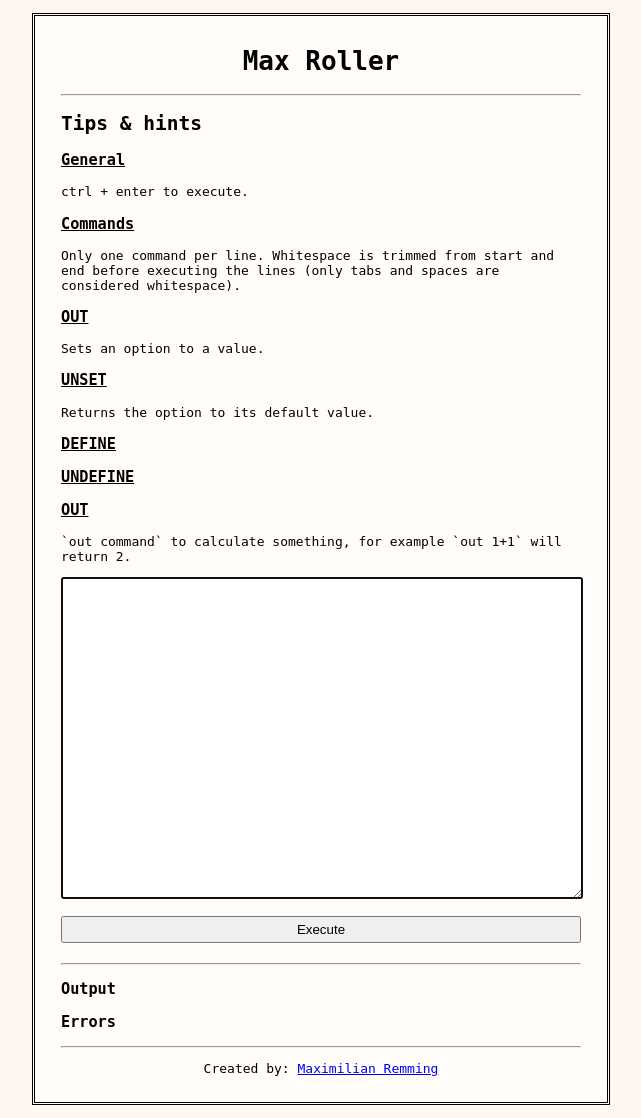
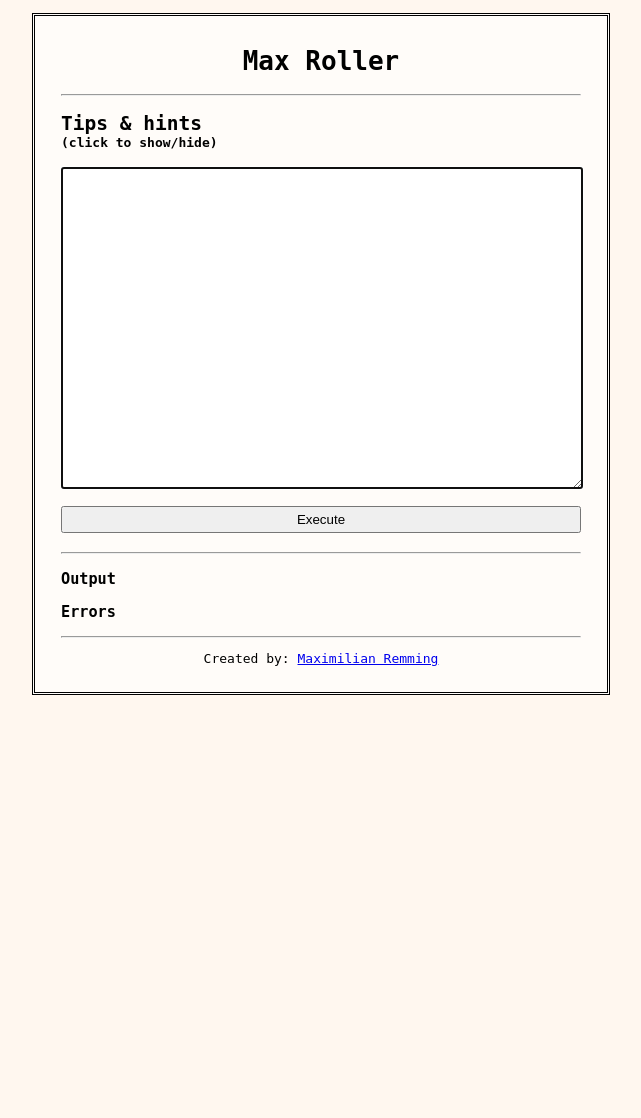
Before and after one commit to PolarPayne/dice, a Flask app: page / in a window 1280 px wide. Shown: the whole page, without its empty margins (319-960 px from the left). After the commit the page ends 695 px from the top, so only its background shows below. Run offline with Flask 2, Linux system fonts and the light colour scheme.

Commit message:
Default to not show tips and hints

```diff
--- a/static/code.js
+++ b/static/code.js
@@ -1,5 +1,5 @@
 var tipsHintsElement = document.getElementById("tips-hints"),
-    tipsHintsVisible = true;
+    tipsHintsVisible = false;
 
 
 function toggleTipsHints() {
--- a/static/code.min.js
+++ b/static/code.min.js
@@ -1,3 +1,3 @@
-var tipsHintsElement=document.getElementById("tips-hints"),tipsHintsVisible=!0;function toggleTipsHints(){tipsHintsElement.style=tipsHintsVisible?"display: none":"";tipsHintsVisible=!tipsHintsVisible;return!1}var codeElement=document.getElementById("code"),executeButton=document.getElementById("execute-button"),outUlElement=document.getElementById("out-ul"),errorsUlElement=document.getElementById("errors-ul");codeElement.addEventListener("keypress",execute);codeElement.focus();
+var tipsHintsElement=document.getElementById("tips-hints"),tipsHintsVisible=!1;function toggleTipsHints(){tipsHintsElement.style=tipsHintsVisible?"display: none":"";tipsHintsVisible=!tipsHintsVisible;return!1}var codeElement=document.getElementById("code"),executeButton=document.getElementById("execute-button"),outUlElement=document.getElementById("out-ul"),errorsUlElement=document.getElementById("errors-ul");codeElement.addEventListener("keypress",execute);codeElement.focus();
 function execute(b){if((void 0===b||b.ctrlKey)&&!executeButton.disabled){b=codeElement.value;document.body.style="cursor: wait;";executeButton.disabled=!0;executeButton.textContent="Executing...";var a=new XMLHttpRequest;a.open("POST","/",!0);a.setRequestHeader("Content-type","text/plain");a.onreadystatechange=function(){if(a.readyState===XMLHttpRequest.DONE){document.body.style="";executeButton.disabled=!1;executeButton.textContent="Execute";if(500==a.status)return window.alert("The server encountered an error parsing the input.\nSorry about that...");
 if(200==a.status){var b=function(a,b){for(var c;a.firstChild;)a.removeChild(a.firstChild);for(var d=0;d<b.length;d++)c=document.createElement("li"),c.innerText=b[d],a.appendChild(c)};if("application/json"===a.getResponseHeader("Content-type")&&null!==a.responseText){var e=JSON.parse(a.responseText);b(outUlElement,e.out);b(errorsUlElement,e.errors)}}}};a.send(b);return!1}};
--- a/templates/index.html
+++ b/templates/index.html
@@ -12,14 +12,15 @@
     <h1>Max Roller</h1>
     <hr>
 
-    <h2 onclick="return toggleTipsHints()"
+    <div
+        onclick="return toggleTipsHints()"
         style="cursor: pointer;"
         title="Click to toggle tips and hints.">
 
-        Tips & hints
-
-    </h2>
-    <div id="tips-hints">
+        <h2 style="margin-bottom: 0;">Tips & hints</h2>
+        <h4 style="margin-top: 0;">(click to show/hide)</h4>
+    </div>
+    <div id="tips-hints" style="display: none;">
         <h3>General</h3>
         <p>ctrl + enter to execute.</p>
 
```
